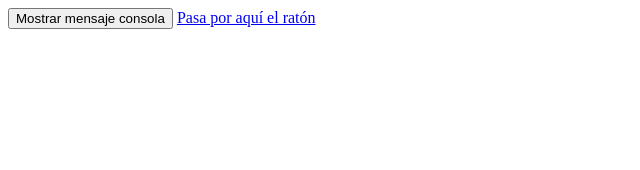
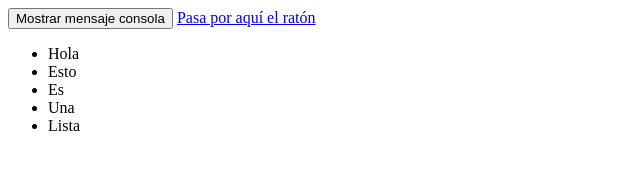
Before and after one commit to FzrFernando/BoletinEjerciciosEventos, a plain HTML site: page index.html in a window 1280 px wide. Shown: the whole page, without its empty margins (0-640 px from the left). Drawn offline with Linux system fonts and the light colour scheme.

Commit message:
Ejercicio 3 solo falta 3.2

```diff
--- a/Ejercicio.js
+++ b/Ejercicio.js
@@ -42,3 +42,15 @@ documentoEntero.addEventListener('keydown', function(event) {
 // Ejercicio 3: Captura y Propagación
 // 3.1. Crea una lista desordenada (<ul>) con varios elementos de lista (<li>) dentro. Agrega un escuchador de eventos al elemento <ul> para que
 // cuando se haga clic en cualquier elemento de la lista, se muestre un mensaje en la consola indicando el texto del elemento clickeado.
+let listaDesordenada = document.querySelector("ul");
+
+listaDesordenada.addEventListener('click', function(event) {
+    console.log("Acabas de hacer click en " + event.target.innerText);
+})
+
+// 3.2. Modifica el ejercicio anterior para que el mensaje en la consola muestre el nivel de jerarquía en el DOM del elemento clickeado.
+// Por ejemplo, si se hace clic en un <li>, el mensaje podría decir "Clickeaste en un elemento de nivel 2".
+// Por hacer
+
+
+// Ejercicio 4: Eventos de formulario
--- a/index.html
+++ b/index.html
@@ -12,6 +12,14 @@
 
     <p id="posicion"></p>
 
+    <ul id="lista">
+        <li>Hola</li>
+        <li>Esto</li>
+        <li>Es</li>
+        <li>Una</li>
+        <li>Lista</li>
+    </ul>
+
     <script src="Ejercicio.js"></script>
 </body>
 </html>
```
